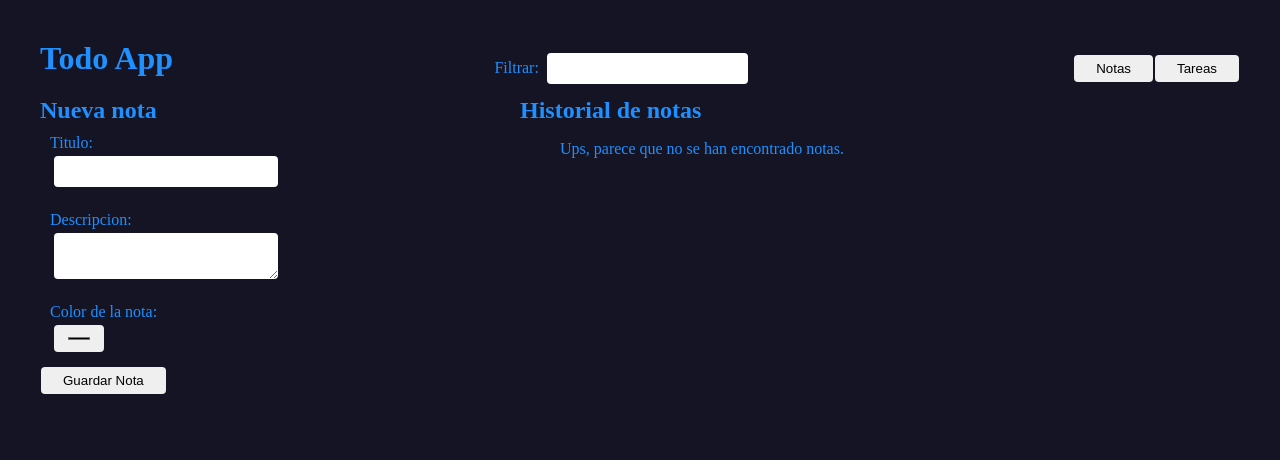
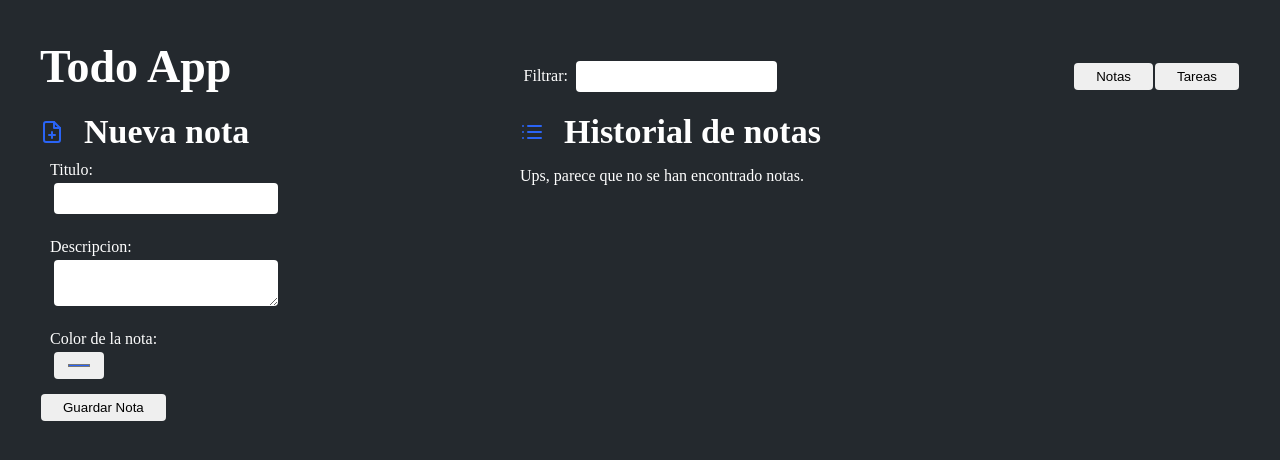
Before and after one commit to SantiagoCode/Todo-ReactApp, a React (Vite) app: page / in a window 1280 px wide. Shown: the top 460 px of the page. Built offline with nearby package versions, Linux system fonts and the light colour scheme.

Commit message:
Implementation of react feather, validation for required fields, use of unique ids within items, code optimization, stylization

```diff
--- a/src/App.css
+++ b/src/App.css
@@ -5,8 +5,8 @@ body {
 }
 
 :root {
-    --color: #1e90ff;
-    --bg-color: rgb(20, 20, 37);
+    --color: #ffffff;
+    --bg-color: #24292e;
 }
 
 .TodoApp {
@@ -25,6 +25,17 @@ body {
 
 .header-title {
     margin-bottom: 20px;
+    font-size: 46px;
+}
+
+.title {
+    display: flex;
+    align-items: center;
+}
+
+.title svg {
+    margin-right: 20px;
+    color: #2a64f6;
 }
 
 .container-notes {
@@ -43,6 +54,10 @@ body {
 h1, p, span {
     color: var(--color);
     margin: 0;
+}
+
+h1 {
+    font-size: 34px;
 }
 
 button {
--- a/src/components/ListItems.jsx
+++ b/src/components/ListItems.jsx
@@ -5,22 +5,28 @@ export const ItemNote = ({value, index, data, setData}) => {
     const [ disabled, setDisabled ] = useState(true)
     const [ colapse, setColapse ] = useState(true)
 
+
     const handleEditItem = (event) => {
         event.preventDefault()
+        const id = event.target.id;
         setDisabled(!disabled)
 
         if (!disabled) {
-            console.log("save");
-
             const form = Object.fromEntries(new FormData(event.target))
             const dayOfModification = new Date()
 
-            const newData = [...data]
-            const actualItem = newData[event.target.id];
+            const dataClone = [...data]
+            const newData = dataClone.map((item) => {
 
-            actualItem.title = form.title;
-            actualItem.description = form.description;
-            actualItem.date = dayOfModification.toLocaleDateString()
+                if(item.id === id){
+                    item.title = form.title;
+                    item.description = form.description;
+                    item.date = dayOfModification.toLocaleDateString()
+                    return item
+                } else {
+                    return item
+                }
+            })
 
             setData(newData)
         }
@@ -28,9 +34,10 @@ export const ItemNote = ({value, index, data, setData}) => {
 
     const deleteItem = (event, index) => {
         event.preventDefault()
-
-        const newData = [...data]
-        newData.splice(Number(index), 1)
+        let newData = [...data]
+        newData = newData.filter((item) => {
+            return item.id !== index
+        })
         setData(newData)
     }
 
@@ -44,7 +51,7 @@ export const ItemNote = ({value, index, data, setData}) => {
                     </button>
                 </div>
                 :
-                <form onSubmit={handleEditItem} id={index}>
+                <form onSubmit={handleEditItem} id={value.id}>
                     <input type="text" name="title" id="" defaultValue={value.title} style={{ pointerEvents: disabled ? 'none' : 'auto' }}/>
                     <textarea rows="" cols="" name="description" id="description" defaultValue={value.description} style={{ pointerEvents: disabled ? 'none' : 'auto' }}/>
                     <h2 className="date-text">{value.date}</h2>
@@ -52,21 +59,20 @@ export const ItemNote = ({value, index, data, setData}) => {
                     <div className="buttons">
                         <div className="actions">
                             <button>{disabled ? 'Editar' : 'Guardar'}</button>
-                            <button id={index} onClick={(event) => deleteItem(event, index)}>Eliminar</button>
+                            <button onClick={(event) => deleteItem(event, value.id)}>Eliminar</button>
                         </div>
                         <button className="btn-control-item" onClick={() => setColapse(true)}>
                             <Icon.Minimize />
                         </button>
-
                     </div>
                 </form>
-
             }
         </li>
     )
 }
 
 export default function ListItems({data, setData, switchMode, keyWord}) {
+
     const filteredData = data.filter((item, key) => {
         if(item.title.includes(keyWord) || item.description.includes(keyWord)){
             return <ItemNote value={item} index={key} data={data} setData={setData} key={`key-${key}-${JSON.stringify(item)}`}/>
@@ -76,8 +82,11 @@ export default function ListItems({data, setData, switchMode, keyWord}) {
     return (
         <>
         <div className="ListItems">
-            <h1>Historial de notas</h1>
-            <ul>
+            <h1 className="title">
+                <Icon.List />
+                Historial de notas
+            </h1>
+            <ul style={{ padding: 0 }}>
                 {filteredData.length === 0 ?
                     <p>Ups, parece que no se han encontrado notas.</p>
                     :
--- a/src/components/NewItem.jsx
+++ b/src/components/NewItem.jsx
@@ -1,16 +1,39 @@
+import * as Icon from 'react-feather';
+
 const NewItem = ({data, setData, switchMode}) => {
+
+    const validateNewItem = (title) => {
+        return data.find((item) => {
+            return item.title === title
+        })
+    }
 
     const handleSubmit = (event) => {
         event.preventDefault()
         const form = new FormData(event.target)
+        const formFromEntries = Object.fromEntries(form)
         const dateOfCreation = new Date()
+        form.append("id", formFromEntries.title.toLowerCase().replaceAll(' ', '_'));
         form.append("date", dateOfCreation.toLocaleDateString());
-        setData([...data, Object.fromEntries(form)]);
+
+        if (formFromEntries.title !== '' && formFromEntries.description !== '') {
+            if(!validateNewItem(formFromEntries.title)){
+                setData([...data, formFromEntries]);
+            } else {
+                alert(`La nota con el nombre ${formFromEntries.title} ya existe, por favor seleccione un nombre diferente.`)
+            }
+        } else {
+            alert('Debes introducir un titulo y una descripcion como minimo para añadir una nota.')
+        }
     }
+
 
     return (
         <div className='NewItem'>
-            <h1>Nueva nota</h1>
+            <h1 className='title'>
+                <Icon.FilePlus />
+                Nueva nota
+            </h1>
             <form onSubmit={handleSubmit}>
                 <label htmlFor="title">
                     <span>Titulo: </span>
@@ -22,7 +45,7 @@ const NewItem = ({data, setData, switchMode}) => {
                 </label>
                 <label htmlFor="color">
                     <span>Color de la nota: </span>
-                    <input type="color" name="color" id="color" />
+                    <input type="color" name="color" id="color" defaultValue={'#2a64f6'}/>
                 </label>
                 <button>
                     Guardar Nota
```
